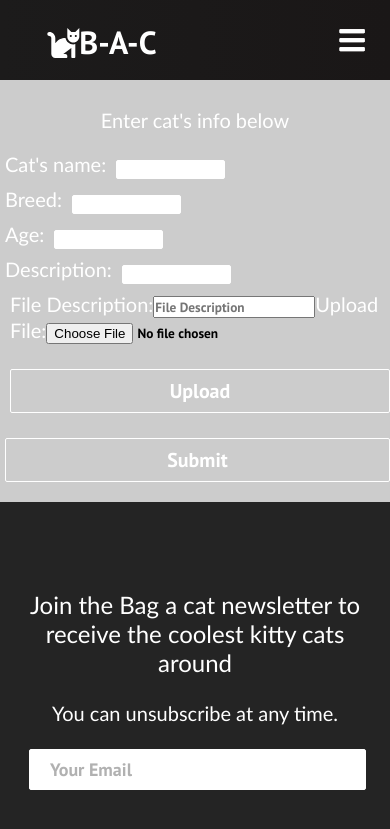
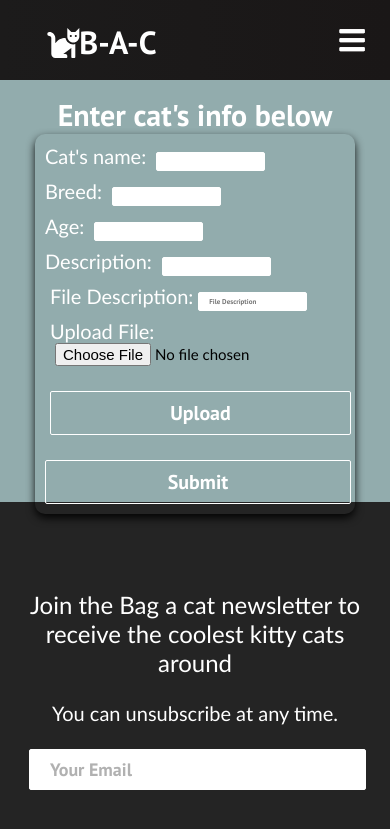
Before and after one commit to steverodrig/Bag-a-Cat, a React (Create React App) app in the folder client/: page /catpost in a window 390 px wide. Shown: the top 829 px of the page. Built offline with nearby package versions, Linux system fonts and the light colour scheme.

Commit message:
mo styles

```diff
--- a/client/src/component/application.css
+++ b/client/src/component/application.css
@@ -8,6 +8,24 @@
     align-items: center;
     box-shadow: inset 0 0 0 1000px rgba(0, 0, 0, 0.2);
     object-fit: contain;
+    background-color: rgb(182, 215, 216);
+  }
+  .app-wrapper {
+    position: relative;
+    margin: 50px 0 45px;
+    display: flex;
+    flex: 1;
+    justify-content: space-evenly;
+    margin: 0 1rem;
+    border-radius: 10px;
+    box-shadow: 0 4px 8px 0 rgba(0,0,0,0.9);
+    margin-bottom: 50px;
+    width: 50rem;
+
+  }
+  .app-items {
+    margin: 10px;
+    margin-bottom: 10px;
   }
 
   label{
@@ -16,11 +34,32 @@
     font-family: 'Trebuchet MS', 'Lucida Sans Unicode', 'Lucida Grande',
       'Lucida Sans', Arial, sans-serif;
   }
+  input[type="file" i] {
+    appearance: initial;
+    Font-family: 'Trebuchet MS', 'Lucida Sans Unicode', 'Lucida Grande',
+      'Lucida Sans', Arial, sans-serif;
+      font-size: 15px;
+    cursor:progress;
+    align-items: baseline;
+    color: inherit;
+    text-overflow: ellipsis;
+    white-space: pre;
+    text-align: start !important;
+    padding: initial;
+    border:burlywood;
+    overflow: hidden;
+    margin-left: 5px;
+}
 
-  .app-container > h1 {
-    color: #fff;
-    font-size: 60px;
-    margin-bottom: -20px;
+.app-wrapper:hover {
+  box-shadow:0 16px 32px 0 rgba(209, 188, 1, 0.966);
+}
+
+
+  .app-container > h3 {
+    color: rgb(255, 255, 255);
+    font-size: 30px;
+    margin-top: 50px;
   }
 
   .app-container > p {
@@ -52,6 +91,19 @@
         font-size: 15px;
         margin-bottom: 16px;
         border: 1px solid #fff;
+      }
+      .app-wrapper {
+        position: relative;
+        margin: 50px 0 45px;
+        display: flex;
+        flex: 1;
+        justify-content: space-evenly;
+        margin: 0 1rem;
+        border-radius: 10px;
+        box-shadow: 0 4px 8px 0 rgba(0,0,0,0.9);
+        margin-bottom: 24px;
+        width: 20rem;
+
       }
 
 
--- a/client/src/pages/admin.js
+++ b/client/src/pages/admin.js
@@ -29,7 +29,7 @@ function Admin() {
                 <h1>Admin page</h1>
                 <Button
                     className='btns'
-                    buttonStyle='btn--primary'
+                    buttonStyle='btn--outline'
                     buttonSize='btn--medium'
                 >
                     <Link className='admin__item__info' to={`/catpost`}>Add a cat for adoption</Link>
--- a/client/src/pages/catpost.js
+++ b/client/src/pages/catpost.js
@@ -69,9 +69,9 @@ class Catpost extends Component {
         return (
             <>
                 <div className="app-container">
-                    <p>Enter cat's info below</p>
-                    <br></br>
-                    <form onSubmit={this.submitHandler}>
+                    <h3>Enter cat's info below</h3>
+                    <div className='app-wrapper'>
+                    <form className='app-items' onSubmit={this.submitHandler}>
                         <div>
                             <label>Cat's name: </label>
                             <input className='app-input' name="name" value={name} onChange={this.changeHandler} />
@@ -89,16 +89,23 @@ class Catpost extends Component {
                             <input className='app-input' name="description" value={description} onChange={this.changeHandler} />
                         </div>
                         <div>
-                            <form id="uploadForm" encType="multipart/form-data" >
-                                <label htmlFor="description">File Description:</label>
-                                <input type="text" name="description" placeholder="File Description" id="description" />
-                                <label htmlFor="upload">Upload File:</label>
-                                <input type="file" name="upload" id="upload" />
+                            <form  id="uploadForm" encType="multipart/form-data" >
+                                <div className='file-description'>
+                                <label  htmlFor="description">File Description:</label>
+                                <input  className='app-input' type="text" name="description" placeholder="File Description" id="description" />
+                                </div>
+                                <div className='upload-file'>
+                                <label  htmlFor="upload">Upload File:</label>
+                                <input className='choose-file' type="file" name="upload" id="upload" />
+                                </div>
                                 <Button buttonSize='btn--medium' buttonStyle='btn--outline' onClick={this.imageHandler}>Upload</Button>
-                            </form>
-                        </div>
-                        <Button buttonSize='btn--medium' buttonStyle='btn--outline' type="submit">Submit</Button>
-                    </form>
+                                </form>
+                               </div>
+                             <Button buttonSize='btn--medium' buttonStyle='btn--outline' type="submit">Submit</Button>
+                             </form>
+
+                    </div>
+
                 </div>
                 <Footer />
             </>
```
